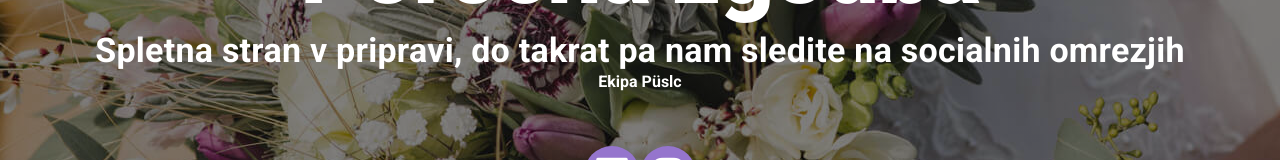
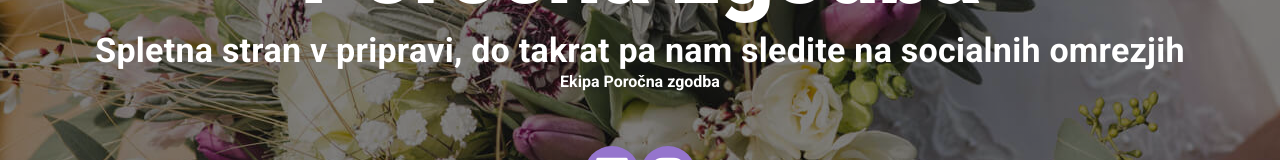
Before and after one commit to ditisi/porocnazgodba.si, a Vue app: page /#/ in a window 1280 px wide. Shown: the part 330-490 px from the top of the page. Built offline with nearby package versions, Linux system fonts and the light colour scheme.

Commit message:
- fix Maintenance text

```diff
--- a/src/views/Maintenance.vue
+++ b/src/views/Maintenance.vue
@@ -15,7 +15,7 @@
       </div>
       <div class="font-weight-bold white--text text-xs-right">
         <p>
-          Ekipa Püslc
+          Ekipa Poročna zgodba
         </p>
       </div>
       <v-card-title>
```
